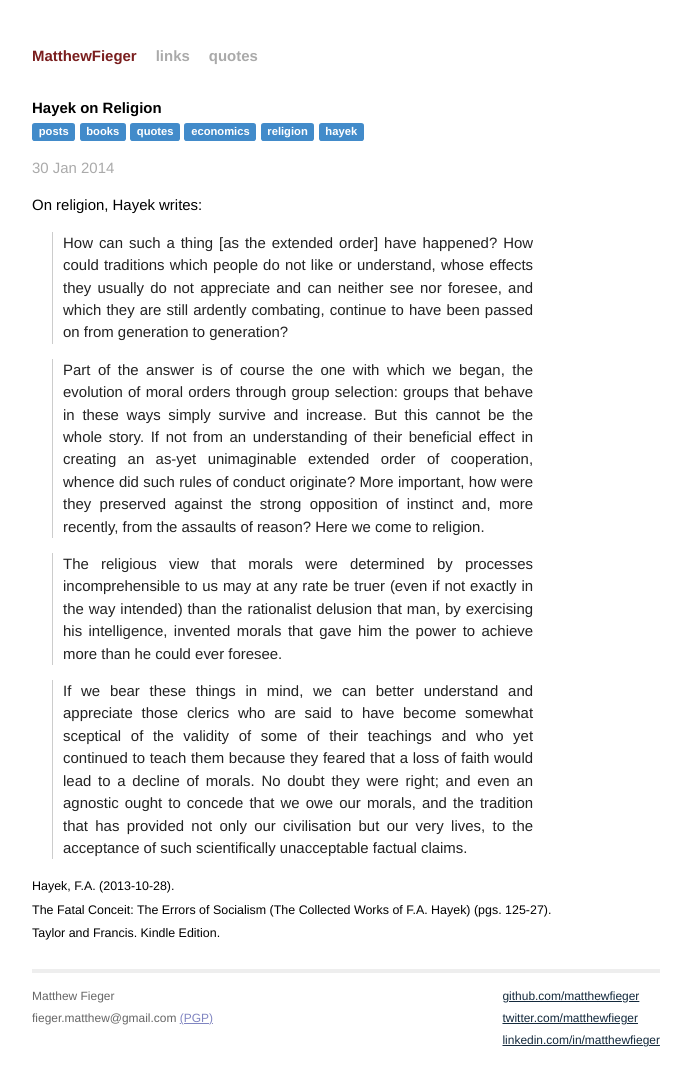
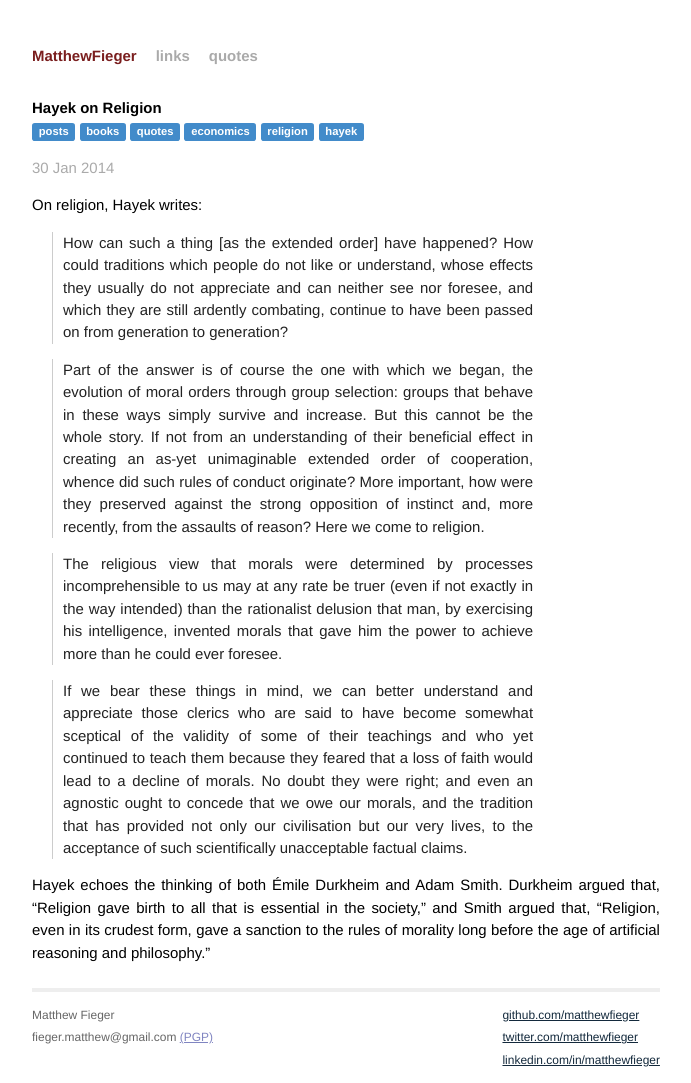
Before and after one commit to matthewfieger/matthewfieger.github.io, a Jekyll site: the page built from _posts/2014-01-30-hayek-on-religion.markdown, in a window 1280 px wide. Shown: the whole page, without its empty margins (294-985 px from the left). Built offline with Jekyll 4.4.1, drawn with Linux system fonts in a browser that asks for light colours; Markdown is read by kramdown in place of the engine named in the settings.

Commit message:
new posts

```diff
--- a/_config.yml
+++ b/_config.yml
@@ -5,4 +5,7 @@ pygments: true
 url: "http://matthewfieger.com" # for production
 # url: "http://0.0.0.0:4000" # for staging
 
-exclude: ["CNAME", "README.md"]
+exclude: ["CNAME", "README.md"] # exclude files from site build
+
+paginate: 15 # maximum number of posts you’d like to be displayed per page
+paginate_path: "blog/page:num" # specify where the destination of the pagination pages
--- a/_posts/2014-01-07-munger-on-libertarianism.markdown
+++ b/_posts/2014-01-07-munger-on-libertarianism.markdown
@@ -12,7 +12,7 @@ In 1831 French historian and politician Alexis de Tocqueville published Democrac
 
 He was no fan of majority rule. The problem with political democracy, he said, is that citizens are isolated and “enfeebled.” They can do hardly anything by themselves, and they can’t force others to help them. He admired the American solution to this problem: Organize into private groups, and leave government out of it. As Tocqueville put it:
 
-They all, therefore, become powerless if they do not learn voluntarily to help one another. If men living in democratic countries had no right and no inclination to associate for political purposes, their independence would be in great jeopardy, but they might long preserve their wealth and their cultivation: whereas if they never acquired the habit of forming associations in ordinary life, civilization itself would be endangered.
+> They all, therefore, become powerless if they do not learn voluntarily to help one another. If men living in democratic countries had no right and no inclination to associate for political purposes, their independence would be in great jeopardy, but they might long preserve their wealth and their cultivation: whereas if they never acquired the habit of forming associations in ordinary life, civilization itself would be endangered.
 
 When libertarians seem to be “against” everything, this is what we are worried about. If citizens ignored politics, things wouldn’t be so bad. But we are worried that our excessive focus on politics will cause us to ignore society and each other. If we fail to connect as social beings in complex reciprocal exchange relations, modern “democratic” life becomes anomic and mean, just as Tocqueville foresaw.
 
--- a/_posts/2014-01-28-hayek-on-value.markdown
+++ b/_posts/2014-01-28-hayek-on-value.markdown
@@ -4,7 +4,7 @@ title:  "Hayek on Value"
 date:   2014-01-28 18:49:00
 categories: posts books quotes
 tags: ["economics", "value", "hayek"]
-Author: "F.A. Hayek"
+source: "F.A. Hayek"
 reference: "The Fatal Conceit"
 ---
 
--- a/_posts/2014-01-30-hayek-on-religion.markdown
+++ b/_posts/2014-01-30-hayek-on-religion.markdown
@@ -4,8 +4,12 @@ title:  "Hayek on Religion"
 date:   2014-01-30 18:51:00
 categories: posts books quotes
 tags: ["economics", "religion", "hayek"]
-Author: "F.A. Hayek"
-reference: "The Fatal Conceit"
+source: "F.A. Hayek"
+reference:
+  - Title: "The Fatal Conceit: The Errors of Socialism"
+  - Author: "F.A. Hayek"
+  - Pages: "125-127"
+  - Publisher: "Taylor and Francis. Kindle Edition."
 ---
 
 On religion, Hayek writes:
@@ -18,6 +22,14 @@ On religion, Hayek writes:
 
 > If we bear these things in mind, we can better understand and appreciate those clerics who are said to have become somewhat sceptical of the validity of some of their teachings and who yet continued to teach them because they feared that a loss of faith would lead to a decline of morals. No doubt they were right; and even an agnostic ought to concede that we owe our morals, and the tradition that has provided not only our civilisation but our very lives, to the acceptance of such scientifically unacceptable factual claims.
 
-<small>Hayek, F.A. (2013-10-28).<br />
-The Fatal Conceit: The Errors of Socialism (The Collected Works of F.A. Hayek) (pgs. 125-27).<br />
-Taylor and Francis. Kindle Edition.</small>
+Hayek echoes the thinking of both Émile Durkheim and Adam Smith.  Durkheim argued that, "Religion gave birth to all that is essential in the society," and Smith argued that, "Religion, even in its crudest form, gave a sanction to the rules of morality long before the age of artificial reasoning and philosophy."
+
+
+{% comment %}
+
+	{{ page.reference[0].Title }}
+	{{ page.reference[1].Author }}
+	{{ page.reference[2].Pages }}
+	{{ page.reference[3].Publisher }}
+
+{% endcomment %}
```
Also changed, not shown: _posts/2014-01-30-epstein-on-equality.markdown (added, +11 -0 lines).
